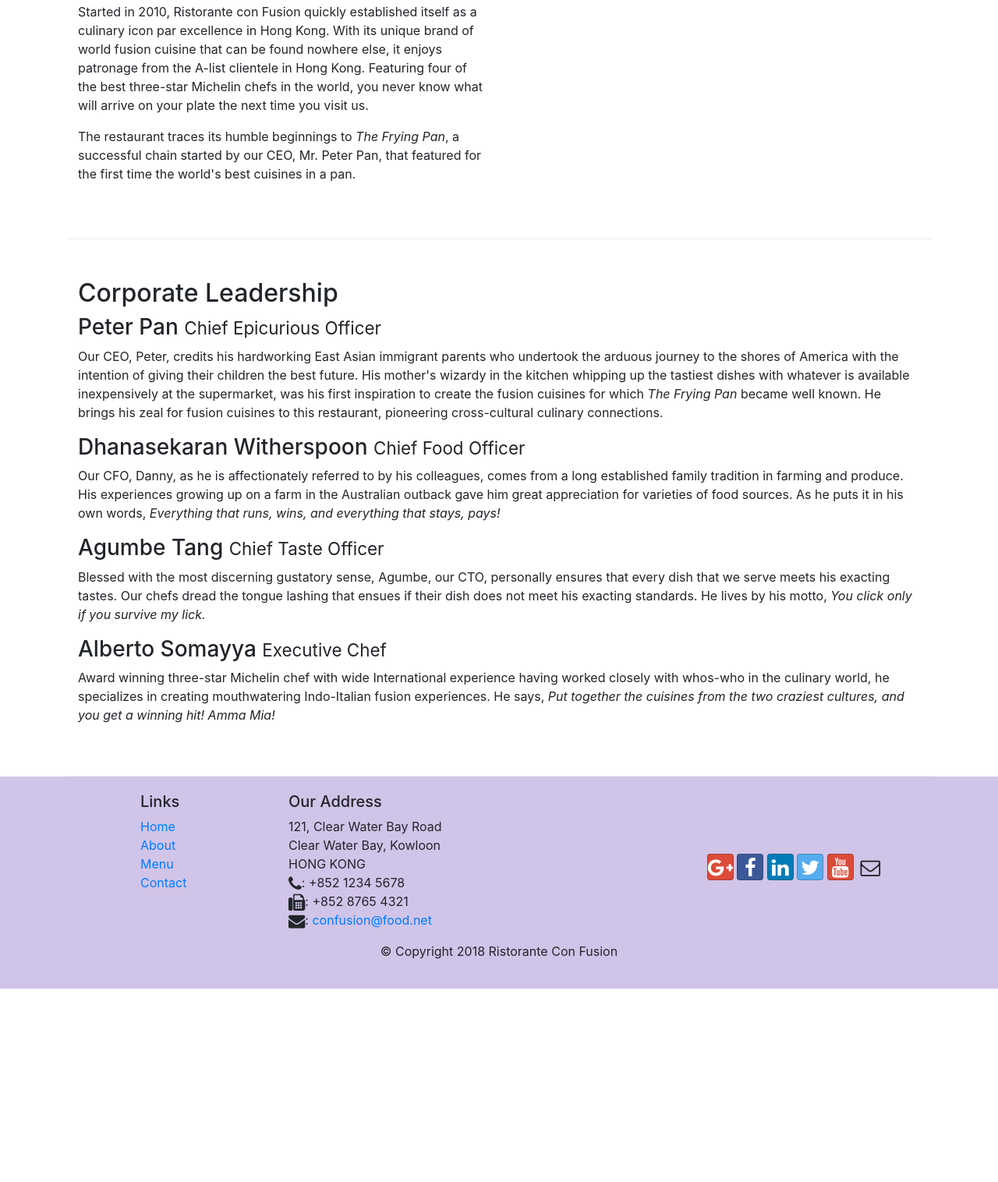
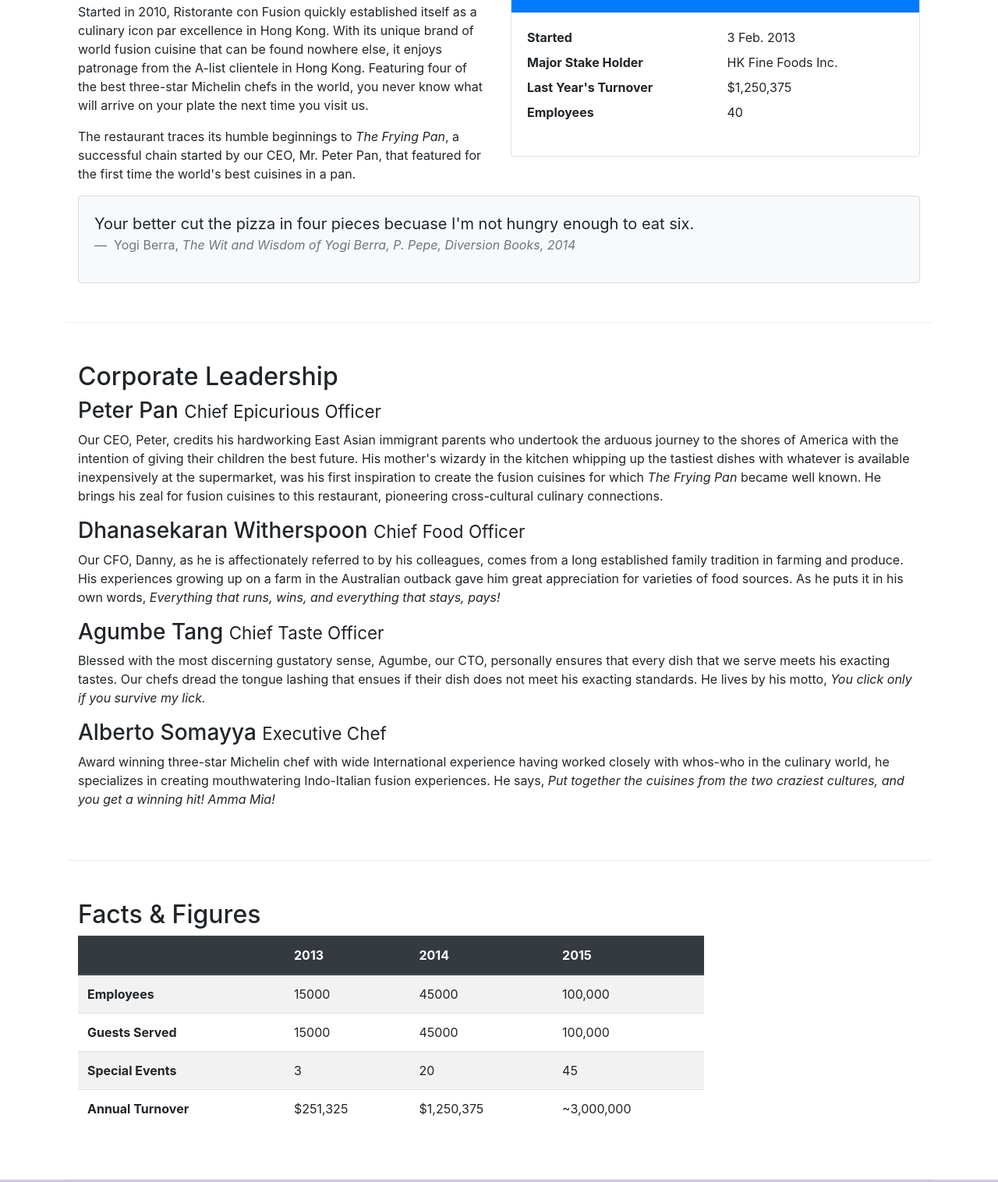
Before and after one commit to w314/CourseraBootstrapPractice, a website: page aboutus.html in a window 1280 px wide. Shown: the part 558-2074 px from the top of the page at 78% size. Before the commit the page ends 1826 px from the top, so only its background shows below. Drawn offline with nearby package versions, Linux system fonts and the light colour scheme.

Commit message:
Tables and Cards

```diff
--- a/aboutus.html
+++ b/aboutus.html
@@ -66,7 +66,37 @@
                 <p>Started in 2010, Ristorante con Fusion quickly established itself as a culinary icon par excellence in Hong Kong. With its unique brand of world fusion cuisine that can be found nowhere else, it enjoys patronage from the A-list clientele in Hong Kong.  Featuring four of the best three-star Michelin chefs in the world, you never know what will arrive on your plate the next time you visit us.</p>
                 <p>The restaurant traces its humble beginnings to <em>The Frying Pan</em>, a successful chain started by our CEO, Mr. Peter Pan, that featured for the first time the world's best cuisines in a pan.</p>
             </div>
-            <div>
+            <div class="col-sm">
+                <div class="card">
+                    <h3 class="card-header bg-primary text-white">Facts At a Glance</h3>
+                    <div class="card-body">
+                        <dl class="row">
+                            <dt class="col-6">Started</dt>
+                            <dd class="col-6">3 Feb. 2013</dd>
+                            <dt class="col-6">Major Stake Holder</dt>
+                            <dd class="col-6">HK Fine Foods Inc.</dd>
+                            <dt class="col-6">Last Year's Turnover</dt>
+                            <dd class="col-6">$1,250,375</dd>
+                            <dt class="col-6">Employees</dt>
+                            <dd class="col-6">40</dd>
+                        </dl>
+                    </div>
+                </div>
+            </div>
+            <div class="col-12">
+                <div class="card card-body bg-light">
+                    <blockquote class="blockquote">
+                        <p class="mb-0">
+                            Your better cut the pizza in four pieces becuase I'm not hungry enough to eat six.
+                        </p>
+                        <footer class="blockquote-footer">
+                            Yogi Berra,
+                            <cite ctitle="Source Title">
+                                The Wit and Wisdom of Yogi Berra, P. Pepe, Diversion Books, 2014
+                            </cite>
+                        </footer>
+                    </blockquote>
+                </div>
             </div>
         </div>
 
@@ -83,6 +113,52 @@
                 <h3>Alberto Somayya <small>Executive Chef</small></h3>
                 <p class="d-none d-sm-block">Award winning three-star Michelin chef with wide International experience having worked closely with whos-who in the culinary world, he specializes in creating mouthwatering Indo-Italian fusion experiences. He says, <em>Put together the cuisines from the two craziest cultures, and you get a winning hit! Amma Mia!</em></p>
             </div>
+       </div>
+       <div class="row row-content">
+           <div class="col-12 col-sm-9">
+               <h2>Facts & Figures</h2>
+               <div class="table-responsive">
+                   <table class="table table-striped">
+                       <thead class="thead-dark">
+                           <tr>
+                               <th>&nbsp;</th>
+                               <th>2013</th>
+                               <th>2014</th>
+                               <th>2015</th>
+                           </tr>
+                       </thead>
+                       <tbody>
+                           <tr>
+                               <th>Employees</th>
+                               <td>15000</td>
+                               <td>45000</td>
+                               <td>100,000</td>
+                           </tr>
+                           <tr>
+                               <th>Guests Served</th>
+                               <td>15000</td>
+                               <td>45000</td>
+                               <td>100,000 </td>
+                           </tr>
+                           <tr>
+                               <th>Special Events</th>
+                               <td>3</td>
+                               <td>20</td>
+                               <td>45</td>
+                           </tr>
+                           <tr>
+                               <th>Annual Turnover</th>
+                               <td>$251,325</td>
+                               <td>$1,250,375</td>
+                               <td>~3,000,000</td>
+                           </tr>
+                       </tbody>
+                   </table>
+               </div>
+           </div>
+           <div class="col-12 col-sm-3">
+
+           </div>
        </div>
 
     </div>
```
